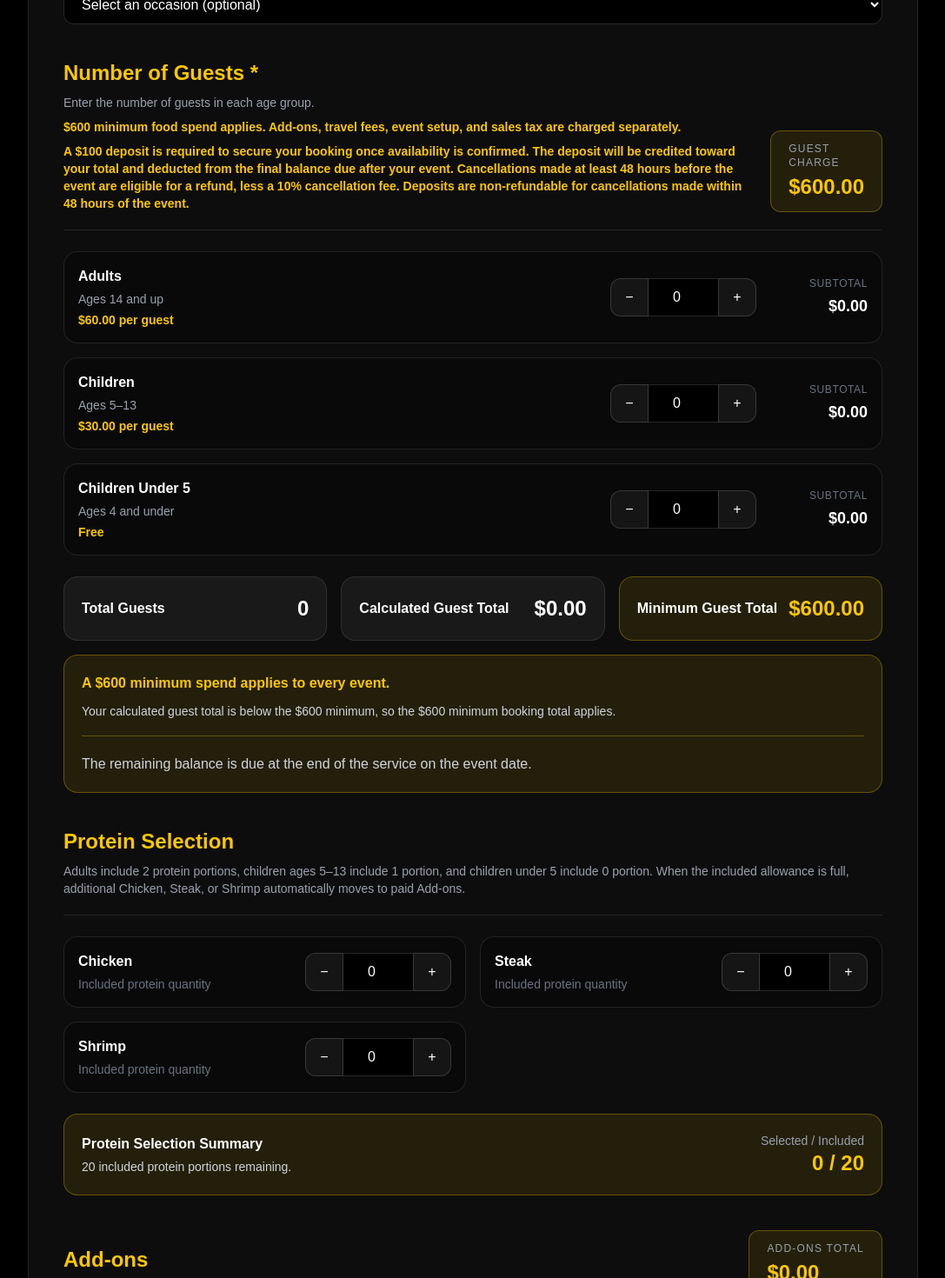
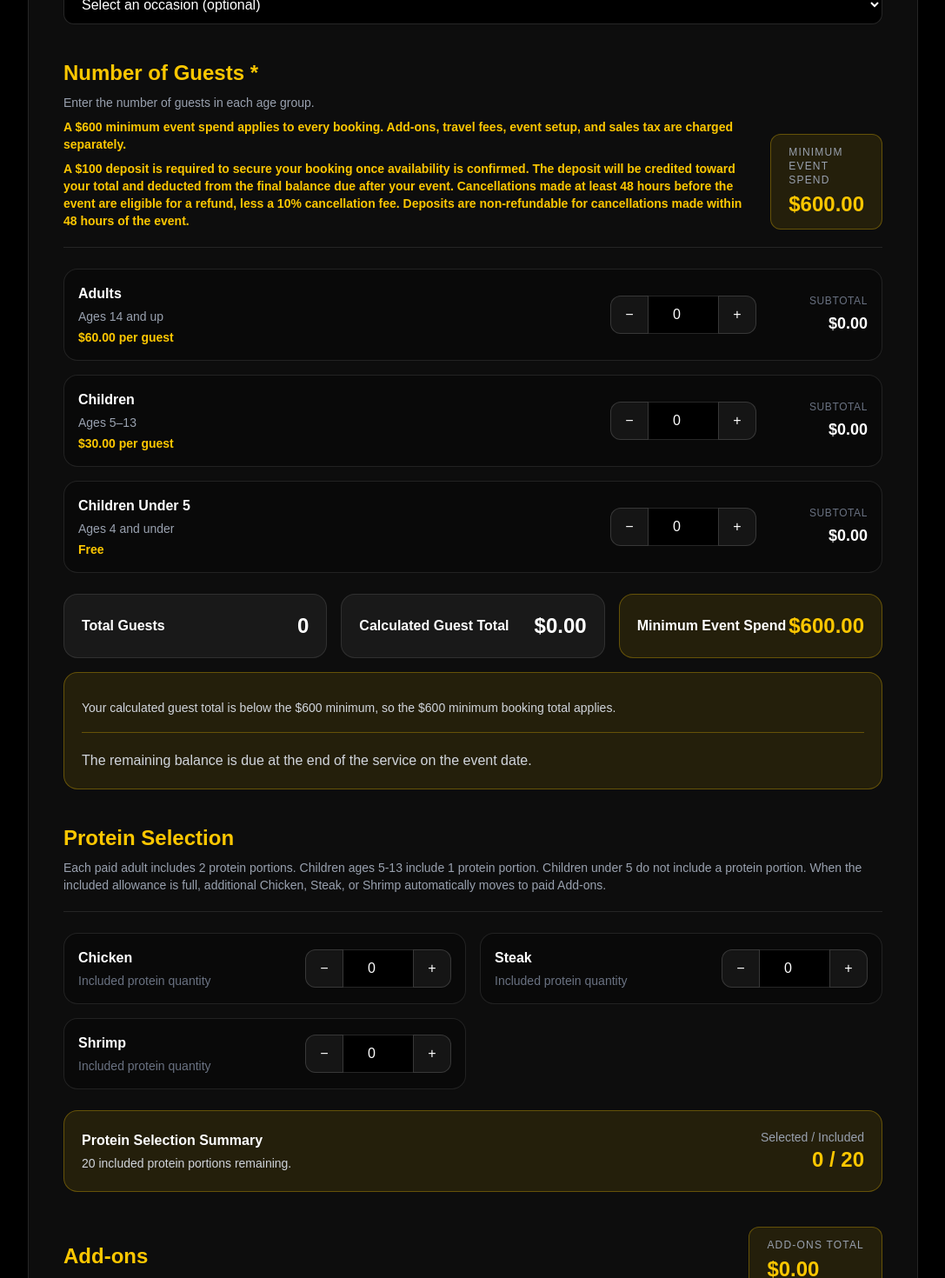
Before and after one commit to songsteppanyaki/songsteppanyaki, a Next.js app: page /booking in a window 1280 px wide. Shown: the part 1080-2550 px from the top of the page at 87% size, without its empty margins (96-1183 px from the left). Built offline with nearby package versions, Linux system fonts and the light colour scheme.

Commit message:
Update pricing and booking information

```diff
--- a/app/booking/page.tsx
+++ b/app/booking/page.tsx
@@ -961,7 +961,7 @@ router.push("/booking/payment");
                 </p>
 
                 <p className="mt-2 text-sm font-semibold text-yellow-400">
-                 $600 minimum food spend applies. Add-ons, travel fees, event setup, and sales tax are charged separately.
+                 A $600 minimum event spend applies to every booking. Add-ons, travel fees, event setup, and sales tax are charged separately.
                 </p>
                 <p className="mt-2 text-sm font-semibold text-yellow-400">
  A $100 deposit is required to secure your booking once availability is confirmed.
@@ -972,7 +972,7 @@ Cancellations made at least 48 hours before the event are eligible for a refund,
 
               <div className="rounded-xl border border-yellow-400/30 bg-yellow-400/10 px-5 py-3">
                 <p className="text-xs uppercase tracking-widest text-gray-400">
-                  Guest Charge
+                  Minimum Event Spend
                 </p>
 
                 <p className="mt-1 text-2xl font-bold text-yellow-400">
@@ -1050,7 +1050,7 @@ Cancellations made at least 48 hours before the event are eligible for a refund,
               />
 
               <SummaryBox
-                label="Minimum Guest Total"
+                label="Minimum Event Spend"
                 value={`$${chargedGuestTotal.toFixed(2)}`}
                 highlighted
               />
@@ -1059,7 +1059,6 @@ Cancellations made at least 48 hours before the event are eligible for a refund,
             {minimumChargeAdjustment > 0 && (
               <div className="mt-4 rounded-2xl border border-yellow-400/30 bg-yellow-400/10 p-5">
                 <p className="font-semibold text-yellow-400">
-              A $600 minimum spend applies to every event.
                 </p>
 
                 <p className="mt-2 text-sm leading-6 text-gray-300">
@@ -1082,11 +1081,11 @@ Cancellations made at least 48 hours before the event are eligible for a refund,
               </h2>
 
               <p className="mt-2 text-sm text-gray-400">
-                Adults include 2 protein portions, children
-                ages 5–13 include 1 portion, and children under
-                5 include 0 portion. When the included
-                allowance is full, additional Chicken, Steak,
-                or Shrimp automatically moves to paid Add-ons.
+                Each paid adult includes 2 protein portions. Children
+                ages 5-13 include 1 protein portion. Children under 5
+                do not include a protein portion. When the included
+                allowance is full, additional Chicken, Steak, or Shrimp
+                automatically moves to paid Add-ons.
               </p>
             </div>
 
@@ -1518,15 +1517,12 @@ minimum booking total.
 
             <div className="mt-6 space-y-4">
               <PriceRow
-                label={`Calculated Guest Total (${totalGuests} guests)`}
-                value={calculatedGuestTotal}
-              />
-
-
-              <PriceRow
-                label="Minimum Guest Total"
+                label={`Food Total (${totalGuests} guests)`}
                 value={chargedGuestTotal}
               />
+
+
+
 
               <PriceRow
                 label="Add-ons Total"
@@ -1611,9 +1607,7 @@ minimum booking total.
                 <p className="mt-2 text-sm text-yellow-400">
                   This includes{" "}
                   {complimentaryProteinAllowance} complimentary
-                  protein portions from{" "}
-                  {complimentaryGuestSlots} unused minimum guest
-                  slots.
+                  protein portions included with the minimum event spend.
                 </p>
               )}
             </div>
--- a/app/page.tsx
+++ b/app/page.tsx
@@ -276,7 +276,7 @@ const nextGallery = () => {
 
               <div>
                 <p className="text-2xl font-black text-amber-400">$600</p>
-                <p className="mt-1 text-xs text-neutral-300">Event Minimum</p>
+                <p className="mt-1 text-xs text-neutral-300">Minimum Event Spend</p>
               </div>
             </div>
           </div>
@@ -538,7 +538,7 @@ const nextGallery = () => {
             />
 
             <PriceCard
-              title="Ages 5–13"
+              title="Ages 5-13"
               price="$30"
               note="Per child guest"
             />
@@ -551,15 +551,17 @@ const nextGallery = () => {
           </div>
 
           <div className="mt-8 rounded-3xl border border-amber-400/30 bg-amber-400/10 p-6 text-center">
-<p className="text-xl font-black">$600 Minimum Package</p>
+<p className="text-xl font-black">$600 Minimum Event Spend</p>
 
 <div className="mt-5 space-y-3 text-lg md:text-xl leading-8 text-neutral-300">
-  <p>Up to 10 guests</p>
-  <p>2 protein portions per guest</p>
+  <p>A $600 minimum event spend applies to every booking.</p>
+  <p>Only $100 to reserve your date.</p>
+  <p>Remaining balance is due at the end of service on the event date.</p>
+  <p>2 protein selections per paid guest</p>
   <p>Choose from Steak, Chicken, and Shrimp</p>
-  <p>10 servings of Salad</p>
-  <p>10 servings of Fried Rice</p>
-  <p>10 servings of Vegetables</p>
+  <p>Salad included</p>
+  <p>Hibachi fried rice included</p>
+  <p>Hibachi vegetables included</p>
 </div>
 
 <p className="mx-auto mt-2 max-w-3xl text-neutral-300">
@@ -575,62 +577,6 @@ const nextGallery = () => {
               CALCULATE YOUR PRICE
             </Link>
           </div>
-        </div>
-      </section>
-
-      <section id="reviews" className="bg-white px-5 py-24 text-neutral-950">
-        <div className="mx-auto max-w-7xl">
-          <div className="text-center">
-            <p className="text-sm font-bold tracking-[0.35em] text-amber-600">
-              CUSTOMER REVIEWS
-            </p>
-
-            <h2 className="mt-4 text-4xl font-black md:text-5xl">
-              We'd Love to Hear From You
-            </h2>
-          </div><div className="mt-12 grid gap-6 md:grid-cols-2">
-  <a
-    href="https://g.page/r/CdUNYsNFeVrDEBM/review"
-    target="_blank"
-    rel="noopener noreferrer"
-    className="rounded-3xl border border-neutral-200 bg-neutral-50 p-8 text-center transition hover:-translate-y-1 hover:shadow-lg"
-  >
-    <p className="text-3xl tracking-widest text-amber-500">★★★★★</p>
-
-    <h3 className="mt-5 text-2xl font-black">
-      Leave us a review on Google
-    </h3>
-
-    <p className="mt-3 text-neutral-600">
-      Had a great experience with us? We'd love to hear from you.
-    </p>
-
-    <span className="mt-6 inline-block rounded-full bg-black px-6 py-3 font-bold text-white">
-      Review us on Google
-    </span>
-  </a>
-
-  <a
-    href="https://www.yelp.com/writeareview/biz/GrlEPFSJ9j_mQsvL02ONDA?return_url=%2Fbiz%2FGrlEPFSJ9j_mQsvL02ONDA&review_origin=biz-details-war-button"
-    target="_blank"
-    rel="noopener noreferrer"
-    className="rounded-3xl border border-neutral-200 bg-neutral-50 p-8 text-center transition hover:-translate-y-1 hover:shadow-lg"
-  >
-    <p className="text-3xl tracking-widest text-amber-500">★★★★★</p>
-
-    <h3 className="mt-5 text-2xl font-black">
-      Leave us a review on Yelp
-    </h3>
-
-    <p className="mt-3 text-neutral-600">
-      Had a great experience with us? We’d love to hear from you.
-    </p>
-
-    <span className="mt-6 inline-block rounded-full bg-black px-6 py-3 font-bold text-white">
-      Review us on Yelp
-    </span>
-  </a>
-</div>
         </div>
       </section>
 
@@ -691,6 +637,61 @@ const nextGallery = () => {
           >
             BOOK YOUR EVENT
           </Link>
+        </div>
+      </section>
+ <section id="reviews" className="bg-white px-5 py-24 text-neutral-950">
+        <div className="mx-auto max-w-7xl">
+          <div className="text-center">
+            <p className="text-sm font-bold tracking-[0.35em] text-amber-600">
+              CUSTOMER REVIEWS
+            </p>
+
+            <h2 className="mt-4 text-4xl font-black md:text-5xl">
+              We'd Love to Hear From You
+            </h2>
+          </div><div className="mt-12 grid gap-6 md:grid-cols-2">
+  <a
+    href="https://g.page/r/CdUNYsNFeVrDEBM/review"
+    target="_blank"
+    rel="noopener noreferrer"
+    className="rounded-3xl border border-neutral-200 bg-neutral-50 p-8 text-center transition hover:-translate-y-1 hover:shadow-lg"
+  >
+    <p className="text-3xl tracking-widest text-amber-500">★★★★★</p>
+
+    <h3 className="mt-5 text-2xl font-black">
+      Leave us a review on Google
+    </h3>
+
+    <p className="mt-3 text-neutral-600">
+      Had a great experience with us? We'd love to hear from you.
+    </p>
+
+    <span className="mt-6 inline-block rounded-full bg-black px-6 py-3 font-bold text-white">
+      Review us on Google
+    </span>
+  </a>
+
+  <a
+    href="https://www.yelp.com/writeareview/biz/GrlEPFSJ9j_mQsvL02ONDA?return_url=%2Fbiz%2FGrlEPFSJ9j_mQsvL02ONDA&review_origin=biz-details-war-button"
+    target="_blank"
+    rel="noopener noreferrer"
+    className="rounded-3xl border border-neutral-200 bg-neutral-50 p-8 text-center transition hover:-translate-y-1 hover:shadow-lg"
+  >
+    <p className="text-3xl tracking-widest text-amber-500">★★★★★</p>
+
+    <h3 className="mt-5 text-2xl font-black">
+      Leave us a review on Yelp
+    </h3>
+
+    <p className="mt-3 text-neutral-600">
+      Had a great experience with us? We'd love to hear from you.
+    </p>
+
+    <span className="mt-6 inline-block rounded-full bg-black px-6 py-3 font-bold text-white">
+      Review us on Yelp
+    </span>
+  </a>
+</div>
         </div>
       </section>
 
```
